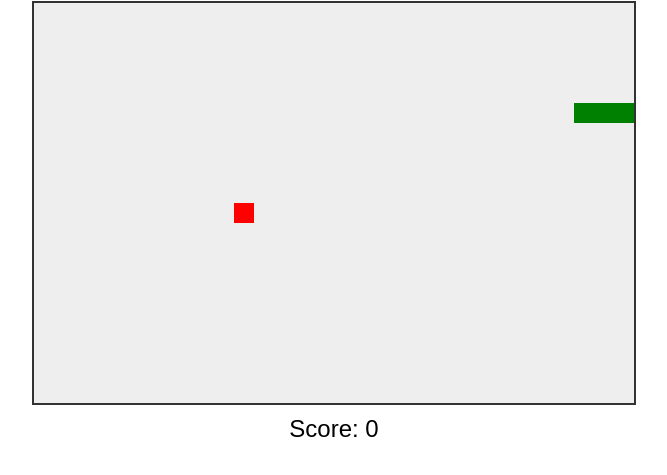
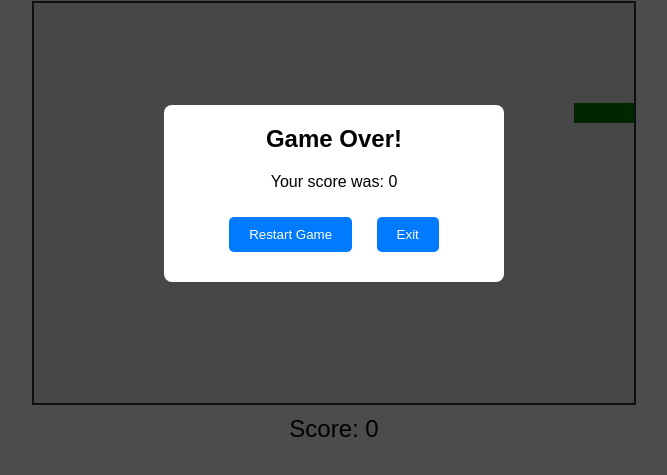
Before and after one commit to DankoKr/snakeGame, a website built with Vite: page game.html in a window 1280 px wide. Shown: the part 87-562 px from the top of the page, without its empty margins (306-973 px from the left). Built offline with nearby package versions, Linux system fonts and the light colour scheme.

Commit message:
feat: restart game functionality

```diff
--- a/game.html
+++ b/game.html
@@ -13,6 +13,16 @@
       <p id="score">Score: 0</p>
       <p id="pause-indicator" style="display: none">Game Paused</p>
     </div>
+
+    <div id="game-over-modal" class="modal">
+      <div class="modal-content">
+        <h2>Game Over!</h2>
+        <p>Your score was: <span id="final-score">0</span></p>
+        <button id="restart-btn">Restart Game</button>
+        <button id="home-btn">Exit</button>
+      </div>
+    </div>
+
     <script type="module" src="./src/main.ts"></script>
   </body>
 </html>
--- a/src/game.ts
+++ b/src/game.ts
@@ -19,7 +19,7 @@ const initialFood: FoodItem = {
 };
 
 const gameState: GameState = {
-  snake: initialSnakePosition,
+  snake: [...initialSnakePosition],
   direction: 'KeyD',
   food: [initialFood],
   score: 0,
@@ -28,8 +28,9 @@ const gameState: GameState = {
   speed: 200,
 };
 
-const snake = new Snake(initialSnakePosition);
-const food = new Food(initialFood);
+// Let instead of const so we can restart the game without rebuilding it
+let snake = new Snake([...initialSnakePosition]);
+let food = new Food({ ...initialFood });
 
 const svg = d3.select('#game-board');
 const scoreDisplay = d3.select('#score');
@@ -57,6 +58,8 @@ function initializeControls(): void {
 }
 
 function updateBoard(): void {
+  svg.selectAll('*').remove();
+
   const snakeElements = svg
     .selectAll<SVGRectElement, Position>('rect.snake')
     .data(gameState.snake);
@@ -123,13 +126,30 @@ function checkWallCollision(head: Position): boolean {
 
 function gameOver(): void {
   gameState.isFinished = true;
-  alert('Game Over! Your score was: ' + gameState.score);
+  const gameOverModal = document.getElementById('game-over-modal')!;
+  const scoreDisplay = document.getElementById('final-score')!;
+  scoreDisplay.textContent = gameState.score.toString();
+  gameOverModal.style.display = 'block';
 }
 
 export function restartGame(): void {
-  if (gameState.isFinished) {
-    initializeGame();
-  }
+  const gameOverModal = document.getElementById('game-over-modal')!;
+  gameOverModal.style.display = 'none';
+  gameState.snake = [...initialSnakePosition];
+  gameState.direction = 'KeyD';
+  gameState.food = [initialFood];
+  gameState.score = 0;
+  gameState.isFinished = false;
+  gameState.isPaused = false;
+  gameState.speed = 200;
+  snake = new Snake([...initialSnakePosition]);
+  food = new Food({ ...initialFood });
+
+  updateBoard();
+  updateScore();
+
+  // Restart the game loop
+  requestAnimationFrame(gameLoop);
 }
 
 export function initializeGame(): void {
--- a/src/main.ts
+++ b/src/main.ts
@@ -1,3 +1,9 @@
-import { initializeGame } from './game';
+import { restartGame, initializeGame } from './game';
+
+document.getElementById('home-btn')?.addEventListener('click', () => {
+  window.location.href = 'index.html';
+});
+
+document.getElementById('restart-btn')?.addEventListener('click', restartGame);
 
 initializeGame();
--- a/src/static/css/game.css
+++ b/src/static/css/game.css
@@ -30,3 +30,41 @@ body {
   transform: translate(-50%, -50%);
   z-index: 10;
 }
+
+.modal {
+  display: none;
+  position: fixed;
+  z-index: 1000;
+  left: 0;
+  top: 0;
+  width: 100%;
+  height: 100%;
+  background-color: rgba(0, 0, 0, 0.7);
+}
+
+.modal-content {
+  background-color: #fff;
+  margin: 15% auto;
+  padding: 20px;
+  border-radius: 8px;
+  width: 300px;
+  text-align: center;
+}
+
+.modal-content h2 {
+  margin-top: 0;
+}
+
+.modal-content button {
+  margin: 10px;
+  padding: 10px 20px;
+  cursor: pointer;
+  border: none;
+  background-color: #007bff;
+  color: white;
+  border-radius: 5px;
+}
+
+.modal-content button:hover {
+  background-color: #0056b3;
+}
--- a/src/static/css/home.css
+++ b/src/static/css/home.css
@@ -9,7 +9,7 @@ body {
   color: #fff;
 }
 
-.container {
+.home-container {
   text-align: center;
   background-color: rgba(0, 0, 0, 0.6);
   padding: 30px;
```
Also changed, not shown: index.html (+1 -1 lines).
